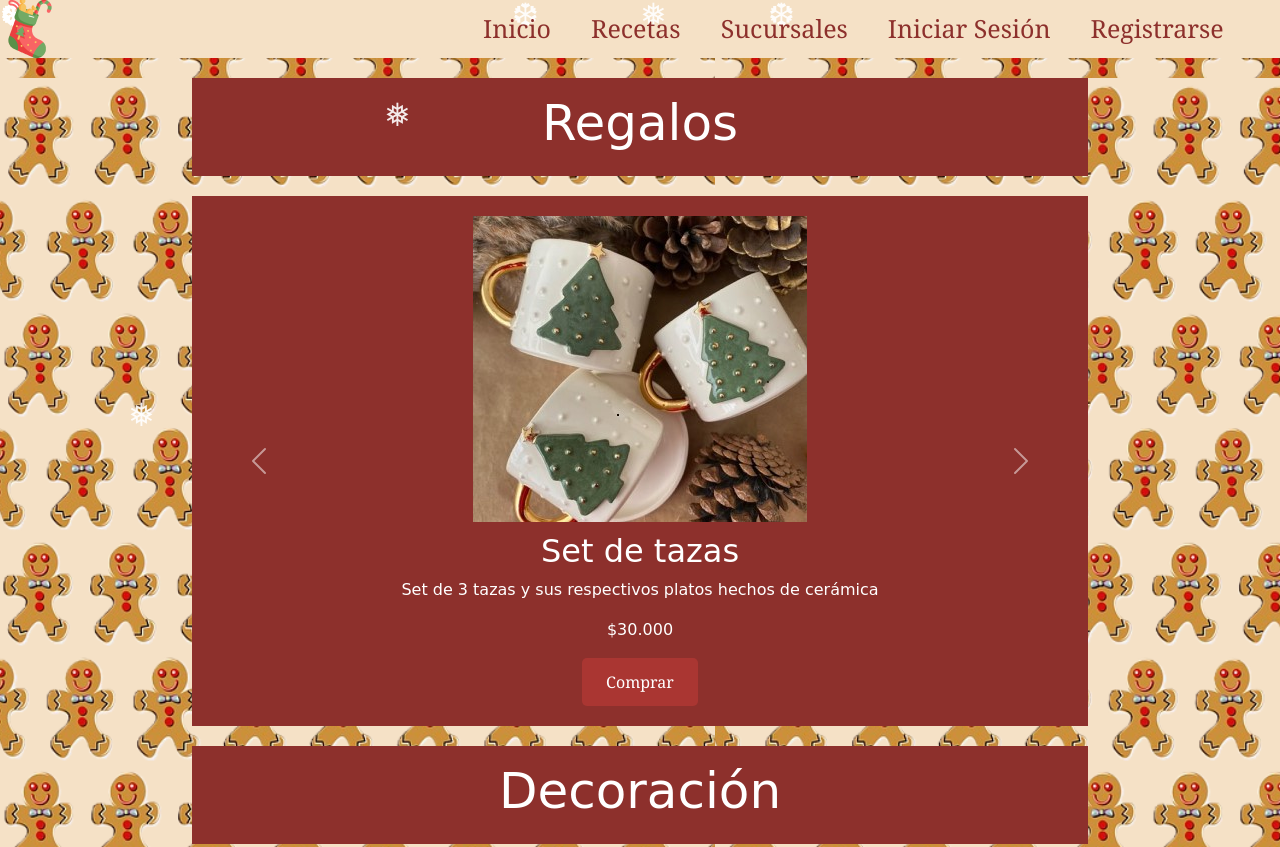
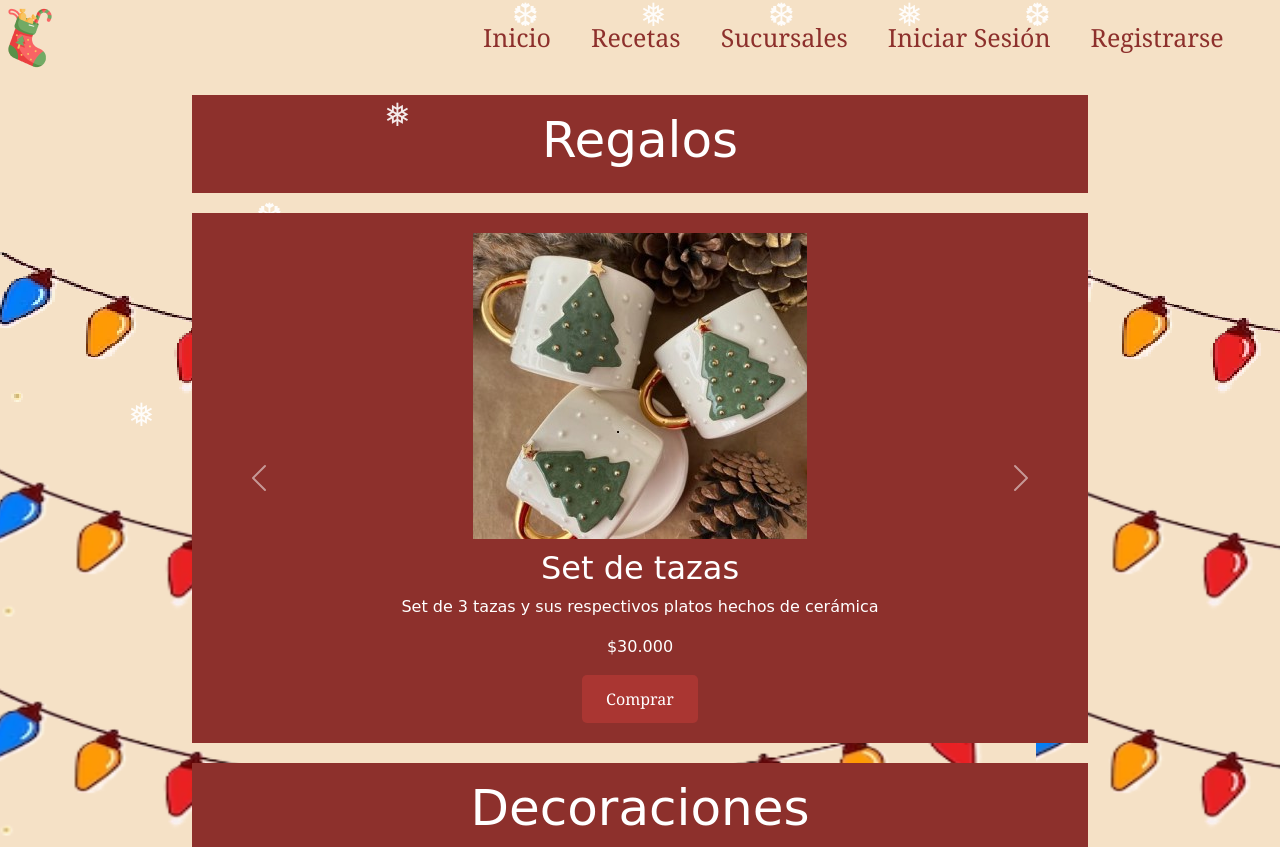
Before and after one commit to olichuu/tp-Seo-Lucchesi-y-Ciardini, a plain HTML site: page paginas/pagina1.html in a window 1280 px wide. Shown: the top 847 px of the page. Drawn offline with nearby package versions, Linux system fonts and the light colour scheme.

Commit message:
foto fondo

```diff
--- a/paginas/pagina1.html
+++ b/paginas/pagina1.html
@@ -1,6 +1,7 @@
 <!DOCTYPE html>
 <html lang="en">
 <head>
+    <link rel="icon" href="../assets/imagenes/logos/logo.png">
     <title>Tienda virtual</title>
     <link rel="preconnect" href="https://fonts.googleapis.com">
     <link rel="preconnect" href="https://fonts.gstatic.com" crossorigin>
@@ -16,33 +17,33 @@
 
 
 
-    <div class="snowflakes" aria-hidden="true">
-        <div class="snowflake">❅</div>
-        <div class="snowflake">❆</div>
-        <div class="snowflake">❅</div>
-        <div class="snowflake">❆</div>
-        <div class="snowflake">❅</div>
-        <div class="snowflake">❆</div>
-        <div class="snowflake">❅</div>
-        <div class="snowflake">❆</div>
-        <div class="snowflake">❅</div>
-        <div class="snowflake">❆</div>
+    <div class="snowflakes row container-fluid" aria-hidden="true">
+        <div class="snowflake col-lg-2 col-sm-2">❅</div>
+        <div class="snowflake col-lg-1 col-sm-1">❆</div>
+        <div class="snowflake col-lg-2 col-sm-2">❅</div>
+        <div class="snowflake col-lg-1 col-sm-1">❆</div>
+        <div class="snowflake col-lg-2 col-sm-2">❅</div>
+        <div class="snowflake col-lg-1 col-sm-1">❆</div>
+        <div class="snowflake col-lg-2 col-sm-2">❅</div>
+        <div class="snowflake col-lg-1 col-sm-1">❆</div>
     </div>
     <header class="row container-fluid" id="header">
-        <div id="contMenu">
+
+        <div id="contMenu" class="">
             <div class="col-lg-4 col-sm-12 contLogo">
                 <img id="logo" src="../assets/imagenes/logos/logo.png" alt="">
             </div>
             <nav class="col-lg-8 col-sm-12">
                 <ul>
-                    <li><a href="../index.html">Inicio</a></li>
-                    <li><a href="../index.html/#contRecetas">Recetas</a></li>
-                    <li><a href="">Sucursales</a></li>
-                    <li><a href="">Iniciar Sesión</a></li>
-                    <li><a href="">Registrarse</a></li>
+                    <li class=""><a href="../index.html">Inicio</a></li>
+                    <li class=""><a href="../index.html/#contRecetas">Recetas</a></li>
+                    <li class=""><a href="">Sucursales</a></li>
+                    <li class=""><a href="">Iniciar Sesión</a></li>
+                    <li class=""><a href="">Registrarse</a></li>
                 </ul>
             </nav>
         </div>
+
     </header>
 
 
@@ -51,7 +52,7 @@
 
                 <h1>Regalos</h1>
             </div>
-            <div class="carousel-container">
+            <div class="carouselContainer">
                 <div id="carouselExampleFade" class="carousel slide carousel-fade">
                     <div class="carousel-inner">
                         <div class="carousel-item active">
@@ -100,14 +101,11 @@
                     </button>
                 </div>
             </div>
-
-
-
             <div id="tit">
-                <h1>Decoración</h1>
+                <h1>Decoraciones</h1>
             </div>
-            <div class="carousel-container">
-                <div id="carouselExampleFade" class="carousel slide carousel-fade">
+            <div class="carruselCont">
+               <div id="carouselExample" class="carousel slide">
                     <div class="carousel-inner">
                       <div class="carousel-item active">
                         <img src="../assets/imagenes/luces.png" class="d-block" alt="...">
@@ -144,12 +142,11 @@
                         <p class="price">$15.000</p>
                         <button class="buy-btn">Comprar</button>
                     </div>
-                    </div>
-                    <button class="carousel-control-prev" type="button" data-bs-target="#carouselExampleFade" data-bs-slide="prev">
+                    <button class="carousel-control-prev" type="button" data-bs-target="#carouselExample" data-bs-slide="prev">
                       <span class="carousel-control-prev-icon" aria-hidden="true"></span>
                       <span class="visually-hidden">Previous</span>
                     </button>
-                    <button class="carousel-control-next" type="button" data-bs-target="#carouselExampleFade" data-bs-slide="next">
+                    <button class="carousel-control-next" type="button" data-bs-target="#carouselExample" data-bs-slide="next">
                       <span class="carousel-control-next-icon" aria-hidden="true"></span>
                       <span class="visually-hidden">Next</span>
                     </button>
--- a/style/pagina1.css
+++ b/style/pagina1.css
@@ -5,12 +5,14 @@
 }
 
 main {
-    background-image: url(../assets/imagenes/muerdag.png);
+    background-color: #f5e1c6;
+    background-image: url(../assets/imagenes/luz.png);
     margin-bottom: 20px;
 }
 
 #cuerpo {
-    background-image: url(../assets/imagenes/muerdag.png);
+    background-color: #f5e1c6;
+    background-image: url(../assets/imagenes/luz.png);
 }
 
 .snowflakes {
@@ -38,12 +40,56 @@ main {
     100% { transform: translateY(100vh); }
 }
 
-.snowflake:nth-child(1) { left: 10%; animation-duration: 10s; animation-delay: 0s; }
-.snowflake:nth-child(2) { left: 20%; animation-duration: 12s; animation-delay: 2s; }
-.snowflake:nth-child(3) { left: 30%; animation-duration: 8s; animation-delay: 4s; }
-.snowflake:nth-child(4) { left: 40%; animation-duration: 10s; animation-delay: 6s; }
-.snowflake:nth-child(5) { left: 50%; animation-duration: 14s; animation-delay: 8s; }
-.snowflake:nth-child(6) { left: 60%; animation-duration: 12s; animation-delay: 10s; }
+.snowflake:nth-child(1) {
+    left: 10%;
+    animation-duration: 10s;
+    animation-delay: 0s;
+}
+
+.snowflake:nth-child(2) {
+    left: 20%;
+    animation-duration: 12s;
+    animation-delay: 2s;
+}
+
+.snowflake:nth-child(3) {
+    left: 30%;
+    animation-duration: 8s;
+    animation-delay: 4s;
+}
+
+.snowflake:nth-child(4) {
+    left: 40%;
+    animation-duration: 10s;
+    animation-delay: 6s;
+}
+
+.snowflake:nth-child(5) {
+    left: 50%;
+    animation-duration: 14s;
+    animation-delay: 8s;
+}
+
+.snowflake:nth-child(6) {
+    left: 60%;
+    animation-duration: 12s;
+    animation-delay: 10s;
+}
+
+.snowflake:nth-child(7) {
+    left: 70%;
+    animation-duration: 8s;
+    animation-delay: 12s;
+}
+
+.snowflake:nth-child(8) {
+    left: 80%;
+    animation-duration: 10s;
+    animation-delay: 14s;
+}
+
+
+
 
 #header {
     padding: 0;
@@ -52,12 +98,11 @@ main {
 
 #contMenu {
     width: 100%;
-    height: auto;
+    height: 75px;
     background-color: #f5e1c6;
     display: flex;
     align-items: center;
     padding: 0;
-    flex-wrap: wrap;
 }
 
 .contLogo {
@@ -94,16 +139,19 @@ main {
 #contMenu nav ul li a {
     display: block;
     padding: 10px 20px;
-    color: rgb(141, 48, 44);
+    color:	rgb(141, 48, 44);
     text-decoration: none;
     font-family: Georgia, 'Times New Roman', Times, serif;
-    transition: color 0.3s ease, transform 0.3s ease;
+    transition: color 0.3s ease;
+    transition: transform 0.3s ease;
 }
 
-#contMenu nav ul li:hover a {
-    color: rgb(87, 32, 29);
+#contMenu nav ul li:hover > a {
+    color:rgb(87, 32, 29) ;
     transform: scale(1.05);
 }
+
+
 
 
 #tit {
@@ -120,7 +168,7 @@ main {
     font-size: 50px;
 }
 
-.carousel-container {
+.carouselContainer {
     max-width: 70%;
     margin: 0 auto;
 }
@@ -171,6 +219,12 @@ main {
 
 .buy-btn:hover {
     background-color: #a32723;
+}
+
+.carruselCont{
+    max-width: 70%;
+    margin: 0 auto;
+    padding-bottom: 10px;
 }
 
 /* Footer */
@@ -264,6 +318,7 @@ footer ul li a:hover {
 
     #tit {
         max-width: 90%;
+        font-size: medium;
     }
 
     .carousel-container {
```
Also changed, not shown: assets/imagenes/luz.png (added), assets/imagenes/muerdag.png (deleted). Lines whose indentation alone changed are shown as unchanged.
